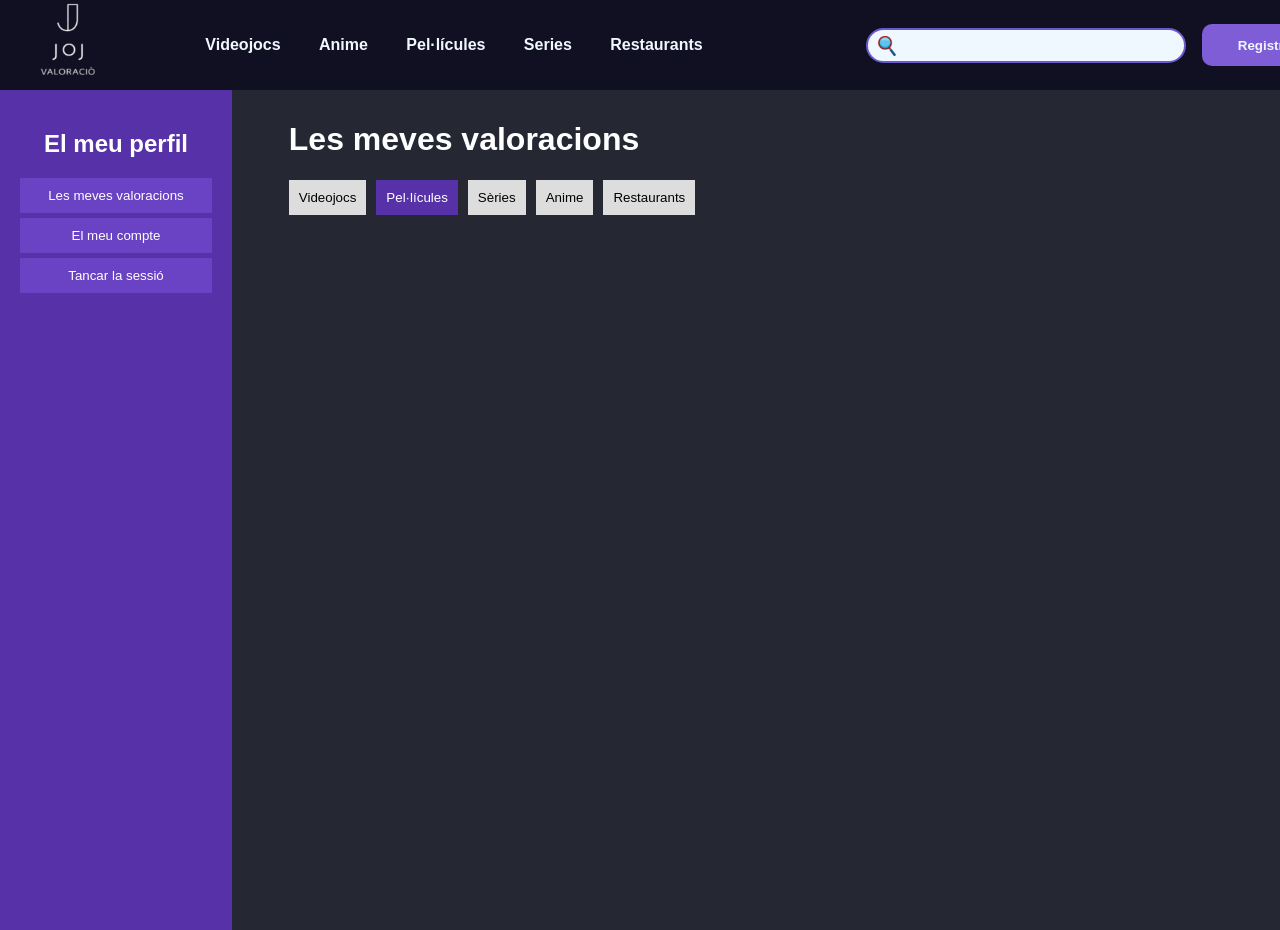
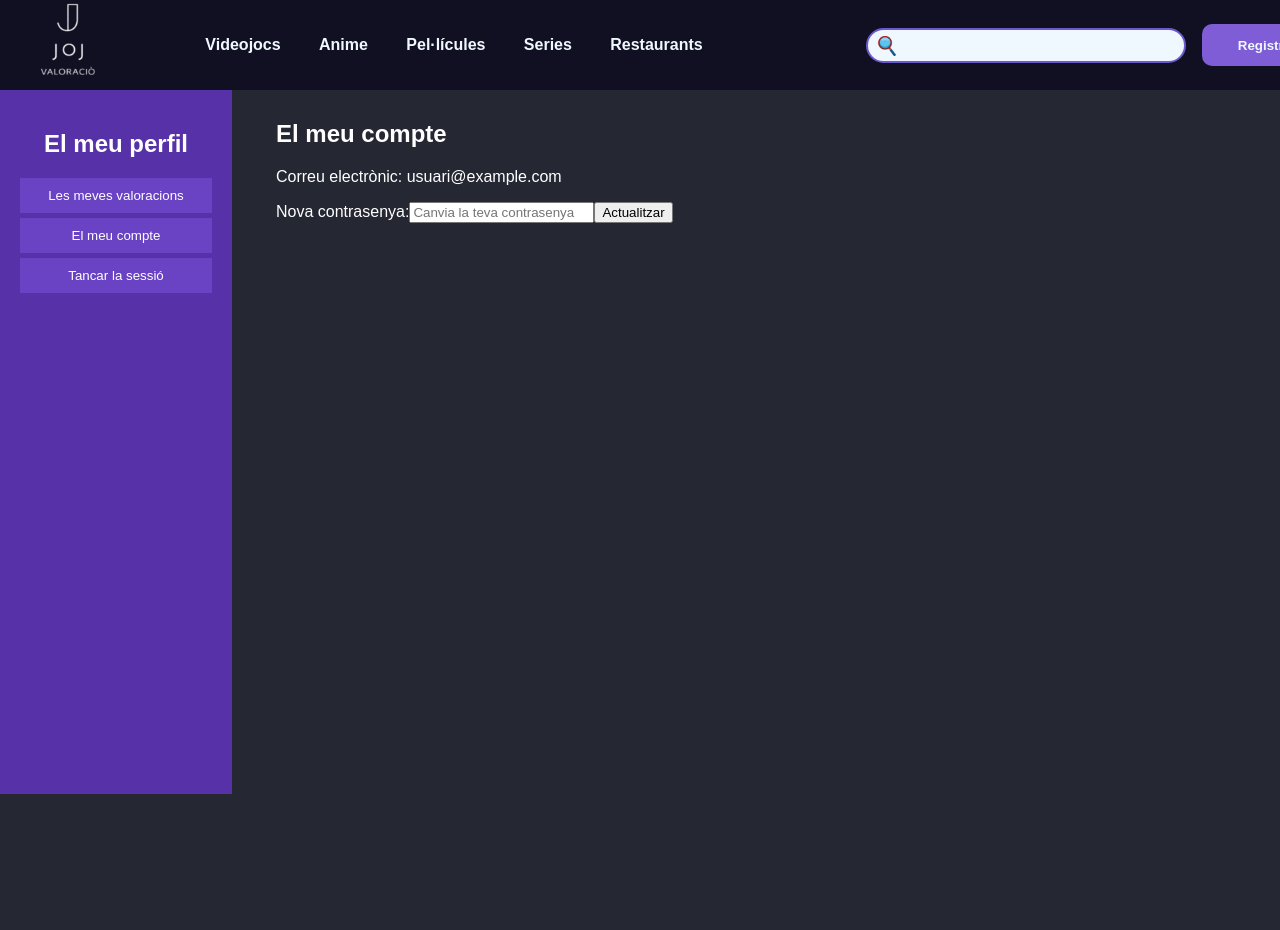
Before and after one commit to santsa9/projectefinal, a React (Create React App) app: page /Usuari in a window 1280 px wide. Both pictures are taken after a click on the button "El meu compte". Shown: the top 930 px of the page. After the commit the page ends 800 px from the top, so only its background shows below. Built offline with nearby package versions, Linux system fonts and the light colour scheme.

Commit message:
funcional

```diff
--- a/src/Usuaricss.css
+++ b/src/Usuaricss.css
@@ -11,7 +11,7 @@
     background: #5731a8;
     color: white;
     padding: 20px;
-    height: 100%;
+    height: 83%;
     position: absolute;
     left: 0;
     top: 90px;
@@ -38,11 +38,10 @@
 
   .content {
     position: absolute;
-    right: 0;
     padding: 20px;
     top: 10vh;
     color: white;
-    left: 21%;
+    left: 20%;
   }
 
   .tabs {
@@ -55,6 +54,7 @@
     padding: 10px;
     border: none;
     background: #ddd;
+    border-radius: 5%;
     cursor: pointer;
   }
 
--- a/src/components/Usuari.jsx
+++ b/src/components/Usuari.jsx
@@ -7,17 +7,36 @@ import usuari from "../imagenes/use.png";
 
 const categories = ["Videojocs", "Pel·lícules", "Sèries", "Anime", "Restaurants"];
 
+const Profile = () => (
+  <div>
+    <h2>El meu compte</h2>
+    <p>Correu electrònic: usuari@example.com</p>
+    <label>
+      Nova contrasenya:
+      <input type="password" placeholder="Canvia la teva contrasenya" />
+    </label>
+    <button>Actualitzar</button>
+  </div>
+);
+
+const Reviews = ({ selectedCategory }) => (
+  <div>
+    <h2>{selectedCategory}</h2>
+    <p>Contingut de {selectedCategory}</p>
+  </div>
+);
+
 const Usuari = () => {
   const [selectedCategory, setSelectedCategory] = useState("Pel·lícules");
+  const [activeSection, setActiveSection] = useState("reviews");
   const navigate = useNavigate();
 
   const handleRedirect = () => {
-    navigate("/"); // Redirige a la página principal
+    navigate("/");
   };
 
   return (
     <div className="app">
-      {/* Capçalera */}
       <header className="header">
         <nav className="nav">
           <Link to="/">
@@ -42,16 +61,17 @@ const Usuari = () => {
         </nav>
       </header>
 
-      {/* Contenidor principal amb sidebar i contingut */}
       <div className="containerusuari">
         <aside className="sidebar">
           <h2>El meu perfil</h2>
-          <button className="sidebar-btn">Les meves valoracions</button>
-          <button className="sidebar-btn">El meu compte</button>
+          <button className="sidebar-btn" onClick={() => setActiveSection("reviews")}>Les meves valoracions</button>
+          <button className="sidebar-btn" onClick={() => setActiveSection("profile")}>El meu compte</button>
           <button className="sidebar-btn">Tancar la sessió</button>
         </aside>
 
         <main className="content">
+          {activeSection === "reviews" ? (
+            <>
               <h1>Les meves valoracions</h1>
               <nav className="tabs">
                 {categories.map((cat) => (
@@ -64,6 +84,11 @@ const Usuari = () => {
                   </button>
                 ))}
               </nav>
+              <Reviews selectedCategory={selectedCategory} />
+            </>
+          ) : (
+            <Profile />
+          )}
         </main>
       </div>
     </div>
```
Also changed, not shown: src/components/Pelis.jsx (line endings or trailing spaces). Lines whose indentation alone changed are shown as unchanged.
